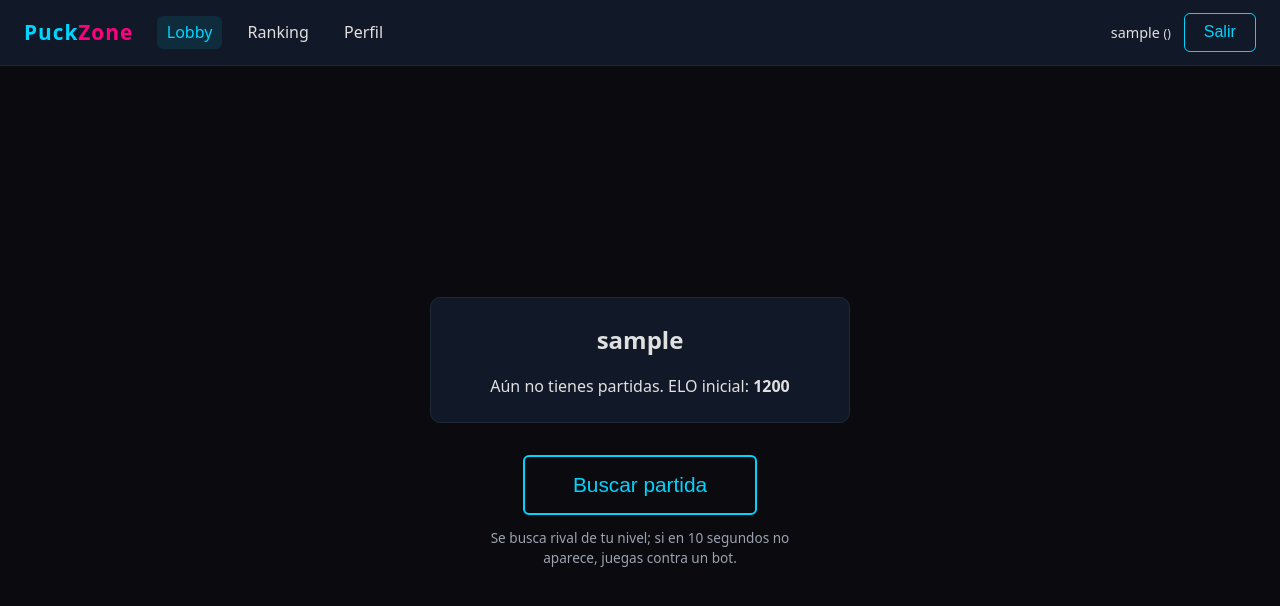
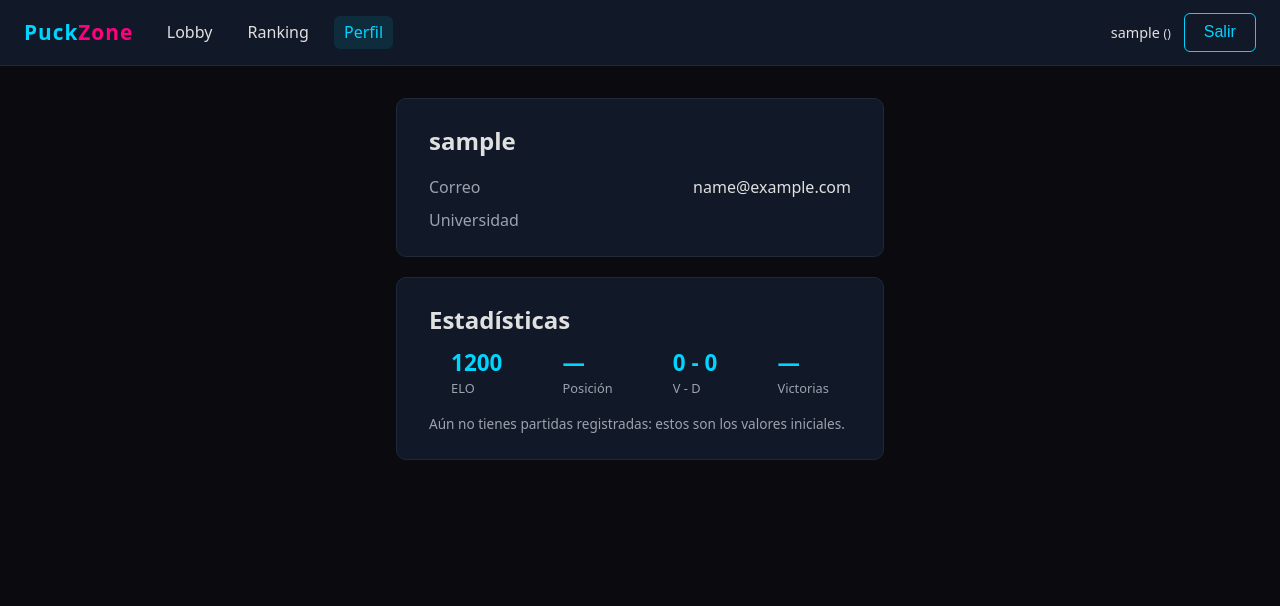
Before and after one commit to brrbrrbalatropin/puckzone-frontend, a React (Vite) app: page /profile in a window 1280 px wide. Before the commit this address led to /. Shown: the top 606 px of the page. Built offline with nearby package versions, Linux system fonts and the light colour scheme; no server answers; sample sign-in values are in the browser's storage.

Commit message:
añadidas pantallas de ranking y perfil

```diff
--- a/src/App.jsx
+++ b/src/App.jsx
@@ -5,6 +5,8 @@ import Register from './pages/Register/Register'
 import Lobby from './pages/Lobby/Lobby'
 import Waiting from './pages/Waiting/Waiting'
 import Game from './pages/Game/Game'
+import Ranking from './pages/Ranking/Ranking'
+import Profile from './pages/Profile/Profile'
 import { useAuth } from './hooks/useAuth'
 
 /**
@@ -63,6 +65,22 @@ function App() {
           </ProtectedRoute>
         }
       />
+      <Route
+        path="/ranking"
+        element={
+          <ProtectedRoute>
+            <Ranking />
+          </ProtectedRoute>
+        }
+      />
+      <Route
+        path="/profile"
+        element={
+          <ProtectedRoute>
+            <Profile />
+          </ProtectedRoute>
+        }
+      />
       <Route path="*" element={<Navigate to="/" replace />} />
     </Routes>
   )
--- a/src/index.css
+++ b/src/index.css
@@ -371,3 +371,117 @@ input:focus {
   color: #9ca3af;
   text-align: center;
 }
+
+/* Ranking */
+.ranking-main {
+  flex: 1;
+  width: 100%;
+  max-width: 760px;
+  margin: 0 auto;
+  padding: 2rem 1rem;
+  display: flex;
+  flex-direction: column;
+  gap: 1.2rem;
+}
+
+.ranking-tabs {
+  display: flex;
+  gap: 0.6rem;
+}
+
+.ranking-tabs button.active {
+  background: var(--accent);
+  color: var(--bg);
+}
+
+.ranking-table {
+  width: 100%;
+  border-collapse: collapse;
+  background: var(--surface);
+  border: 1px solid #1f2937;
+  border-radius: 10px;
+  overflow: hidden;
+}
+
+.ranking-table th,
+.ranking-table td {
+  padding: 0.6rem 0.9rem;
+  text-align: center;
+  border-bottom: 1px solid #1f2937;
+}
+
+.ranking-table .col-left {
+  text-align: left;
+}
+
+.ranking-table th {
+  font-size: 0.8rem;
+  text-transform: uppercase;
+  letter-spacing: 0.5px;
+  color: #9ca3af;
+}
+
+.ranking-table .col-elo {
+  color: var(--accent);
+  font-weight: bold;
+}
+
+.ranking-table tr.me td {
+  background: rgba(0, 212, 255, 0.08);
+}
+
+.me-tag {
+  color: var(--accent);
+  font-size: 0.85rem;
+}
+
+.ranking-empty {
+  margin: 0;
+  color: #9ca3af;
+}
+
+/* Perfil */
+.profile-main {
+  flex: 1;
+  width: 100%;
+  max-width: 520px;
+  margin: 0 auto;
+  padding: 2rem 1rem;
+  display: flex;
+  flex-direction: column;
+  gap: 1.2rem;
+}
+
+.profile-card {
+  padding: 1.5rem 2rem;
+  background: var(--surface);
+  border: 1px solid #1f2937;
+  border-radius: 10px;
+}
+
+.profile-data {
+  margin: 1rem 0 0;
+  display: flex;
+  flex-direction: column;
+  gap: 0.6rem;
+}
+
+.profile-data div {
+  display: flex;
+  justify-content: space-between;
+  gap: 1rem;
+}
+
+.profile-data dt {
+  color: #9ca3af;
+}
+
+.profile-data dd {
+  margin: 0;
+}
+
+.profile-hint {
+  margin: 1rem 0 0;
+  font-size: 0.85rem;
+  color: #9ca3af;
+}
--- /dev/null
+++ b/src/pages/Profile/Profile.jsx
@@ -0,0 +1,96 @@
+import { useEffect, useState } from 'react'
+import Header from '../../components/Header'
+import { useAuth } from '../../hooks/useAuth'
+import { getPlayer } from '../../services/rankingService'
+
+/**
+ * Perfil del usuario: datos de la cuenta (de la sesión/JWT) y estadísticas
+ * competitivas de ranking. Solo lectura: no hay backend de edición.
+ * Sin partidas todavía → ranking devuelve 404 y se muestran los valores
+ * iniciales (ELO 1200), igual que en el lobby.
+ */
+export default function Profile() {
+  const { user } = useAuth()
+
+  const [stats, setStats] = useState(null)
+  const [loading, setLoading] = useState(true)
+
+  useEffect(() => {
+    let cancelled = false
+    getPlayer(user.userId)
+      .then((data) => {
+        if (!cancelled) setStats(data)
+      })
+      .catch(() => {
+        if (!cancelled) setStats(null)
+      })
+      .finally(() => {
+        if (!cancelled) setLoading(false)
+      })
+    return () => {
+      cancelled = true
+    }
+  }, [user.userId])
+
+  const games = stats ? stats.wins + stats.losses : 0
+  const winrate = games > 0 ? Math.round((stats.wins / games) * 100) : null
+
+  return (
+    <div className="app-page">
+      <Header />
+
+      <main className="profile-main">
+        <section className="profile-card">
+          <h1>{user.username}</h1>
+          <p className="player-university">{user.university}</p>
+
+          <dl className="profile-data">
+            <div>
+              <dt>Correo</dt>
+              <dd>{user.email}</dd>
+            </div>
+            <div>
+              <dt>Universidad</dt>
+              <dd>{user.university}</dd>
+            </div>
+          </dl>
+        </section>
+
+        <section className="profile-card">
+          <h2>Estadísticas</h2>
+          {loading ? (
+            <p className="ranking-empty">Cargando…</p>
+          ) : (
+            <>
+              <div className="player-stats">
+                <div>
+                  <span className="stat-value">{stats?.elo ?? 1200}</span>
+                  <span className="stat-label">ELO</span>
+                </div>
+                <div>
+                  <span className="stat-value">{stats ? `#${stats.position}` : '—'}</span>
+                  <span className="stat-label">Posición</span>
+                </div>
+                <div>
+                  <span className="stat-value">
+                    {stats ? `${stats.wins} - ${stats.losses}` : '0 - 0'}
+                  </span>
+                  <span className="stat-label">V - D</span>
+                </div>
+                <div>
+                  <span className="stat-value">{winrate !== null ? `${winrate}%` : '—'}</span>
+                  <span className="stat-label">Victorias</span>
+                </div>
+              </div>
+              {!stats && (
+                <p className="profile-hint">
+                  Aún no tienes partidas registradas: estos son los valores iniciales.
+                </p>
+              )}
+            </>
+          )}
+        </section>
+      </main>
+    </div>
+  )
+}
--- /dev/null
+++ b/src/pages/Ranking/Ranking.jsx
@@ -0,0 +1,130 @@
+import { useEffect, useState } from 'react'
+import Header from '../../components/Header'
+import { useAuth } from '../../hooks/useAuth'
+import { getGlobalRanking, getUniversityRanking } from '../../services/rankingService'
+
+/**
+ * Leaderboards en dos pestañas: jugadores (top global por ELO) y
+ * universidades (suma del ELO de sus estudiantes). La fila del usuario
+ * y la de su universidad se resaltan.
+ */
+export default function Ranking() {
+  const { user } = useAuth()
+
+  const [tab, setTab] = useState('players')
+  const [players, setPlayers] = useState(null)
+  const [universities, setUniversities] = useState(null)
+  const [error, setError] = useState('')
+
+  useEffect(() => {
+    let cancelled = false
+    Promise.all([getGlobalRanking(50), getUniversityRanking()])
+      .then(([p, u]) => {
+        if (cancelled) return
+        setPlayers(p)
+        setUniversities(u)
+      })
+      .catch(() => {
+        if (!cancelled) setError('No se pudo cargar el ranking. Intenta de nuevo.')
+      })
+    return () => {
+      cancelled = true
+    }
+  }, [])
+
+  const loading = !error && (players === null || universities === null)
+
+  return (
+    <div className="app-page">
+      <Header />
+
+      <main className="ranking-main">
+        <h1>Ranking</h1>
+
+        <div className="ranking-tabs">
+          <button
+            type="button"
+            className={tab === 'players' ? 'active' : ''}
+            onClick={() => setTab('players')}
+          >
+            Jugadores
+          </button>
+          <button
+            type="button"
+            className={tab === 'universities' ? 'active' : ''}
+            onClick={() => setTab('universities')}
+          >
+            Universidades
+          </button>
+        </div>
+
+        {error && <p className="form-error">{error}</p>}
+        {loading && <p className="ranking-empty">Cargando…</p>}
+
+        {!loading && !error && tab === 'players' && (
+          players.length === 0 ? (
+            <p className="ranking-empty">Aún no hay partidas registradas. ¡Sé el primero!</p>
+          ) : (
+            <table className="ranking-table">
+              <thead>
+                <tr>
+                  <th>#</th>
+                  <th className="col-left">Jugador</th>
+                  <th className="col-left">Universidad</th>
+                  <th>ELO</th>
+                  <th>V - D</th>
+                </tr>
+              </thead>
+              <tbody>
+                {players.map((p) => (
+                  <tr key={p.id} className={p.id === user.userId ? 'me' : ''}>
+                    <td>{p.position}</td>
+                    <td className="col-left">
+                      {p.username}
+                      {p.id === user.userId && <span className="me-tag"> (tú)</span>}
+                    </td>
+                    <td className="col-left">{p.university}</td>
+                    <td className="col-elo">{p.elo}</td>
+                    <td>
+                      {p.wins} - {p.losses}
+                    </td>
+                  </tr>
+                ))}
+              </tbody>
+            </table>
+          )
+        )}
+
+        {!loading && !error && tab === 'universities' && (
+          universities.length === 0 ? (
+            <p className="ranking-empty">Aún no hay partidas registradas.</p>
+          ) : (
+            <table className="ranking-table">
+              <thead>
+                <tr>
+                  <th>#</th>
+                  <th className="col-left">Universidad</th>
+                  <th>ELO total</th>
+                  <th>Jugadores</th>
+                </tr>
+              </thead>
+              <tbody>
+                {universities.map((u) => (
+                  <tr key={u.university} className={u.university === user.university ? 'me' : ''}>
+                    <td>{u.position}</td>
+                    <td className="col-left">
+                      {u.university}
+                      {u.university === user.university && <span className="me-tag"> (la tuya)</span>}
+                    </td>
+                    <td className="col-elo">{u.totalElo}</td>
+                    <td>{u.playerCount}</td>
+                  </tr>
+                ))}
+              </tbody>
+            </table>
+          )
+        )}
+      </main>
+    </div>
+  )
+}
--- a/src/services/rankingService.js
+++ b/src/services/rankingService.js
@@ -10,3 +10,15 @@ export async function getPlayer(userId) {
   const { data } = await api.get(`/api/ranking/player/${userId}`)
   return data
 }
+
+// [{position, id, username, university, elo, wins, losses}] (top N, default 50)
+export async function getGlobalRanking(limit) {
+  const { data } = await api.get('/api/ranking/global', { params: { limit } })
+  return data
+}
+
+// [{position, university, totalElo, playerCount}] — ELO sumado por universidad
+export async function getUniversityRanking() {
+  const { data } = await api.get('/api/ranking/university')
+  return data
+}
```
